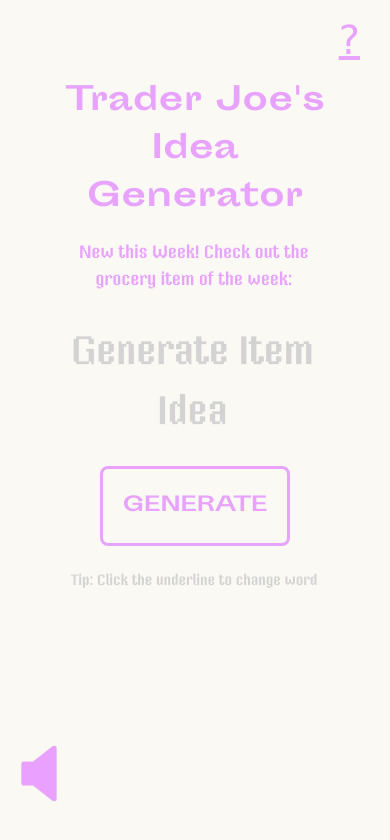
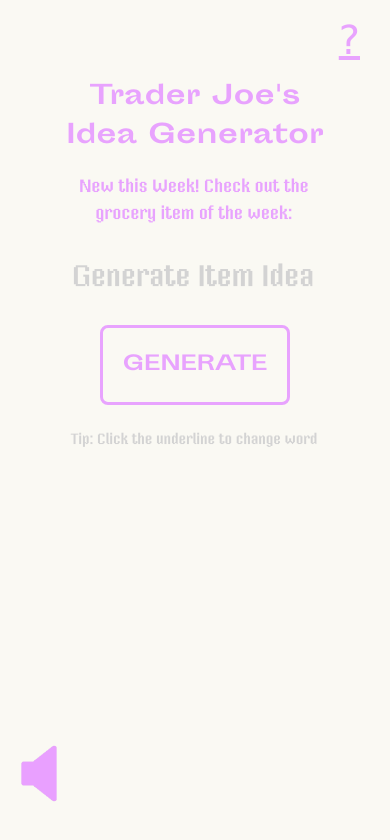
Before and after one commit to mliiu/Trader-Joe, a plain HTML site: page index.html in a window 390 px wide. Drawn offline with nearby package versions, Linux system fonts and the light colour scheme.

Commit message:
Update style.css

```diff
--- a/style.css
+++ b/style.css
@@ -195,15 +195,17 @@
 
 @media only screen and (max-width: 600px) and (min-width: 1px) {
   .header{
-    font-size:32px;
+    font-size:26px;
     margin-top:20%;
   }
   .desc{
     font-size:18px;
     margin-top:4%;
   }
+
   #generator{
     margin-top:7%;
+    font-size:30px;
     margin-bottom:7%;
   }
   .white_content {
```
